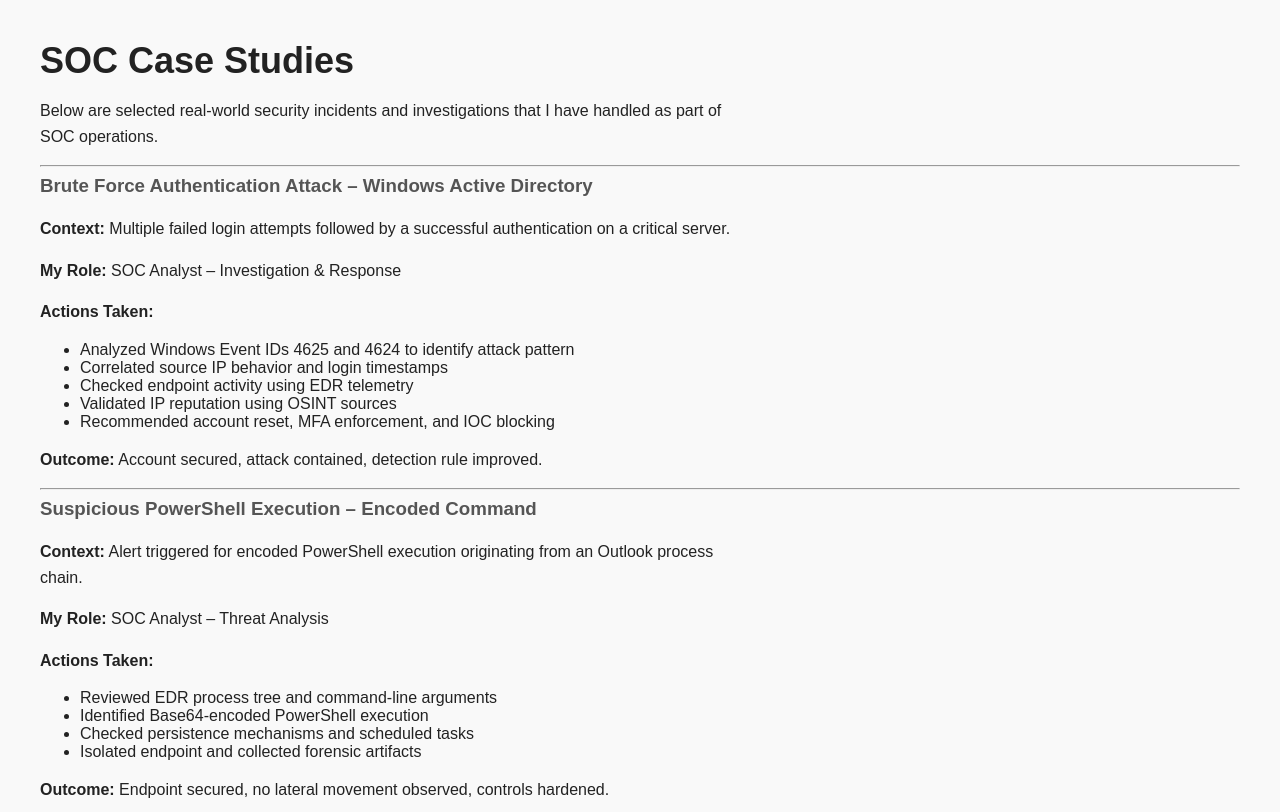
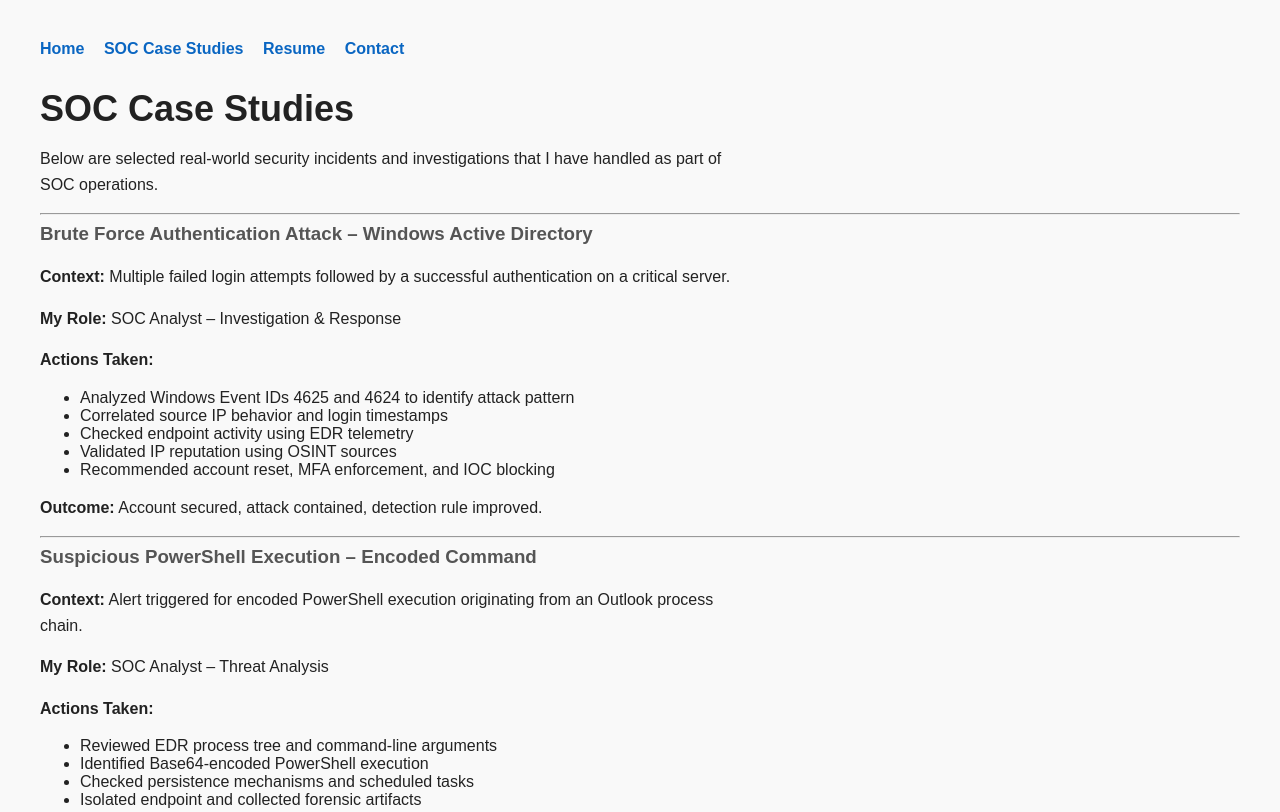
Before and after one commit to Naveenpachangi/naveenpachangi.github.io, a plain HTML site: page projects.html in a window 1280 px wide. Shown: the top 812 px of the page. Drawn offline with Linux system fonts and the light colour scheme.

Commit message:
Update projects.html

```diff
--- a/projects.html
+++ b/projects.html
@@ -6,6 +6,12 @@
   <meta name="viewport" content="width=device-width, initial-scale=1.0">
   <link rel="stylesheet" href="style.css">
 </head>
+<nav>
+  <a href="index.html">Home</a>
+  <a href="projects.html">SOC Case Studies</a>
+  <a href="Naveen_Pachangi_SOC_Analyst.pdf" target="_blank">Resume</a>
+  <a href="mailto:naveenpachangi666@gmail.com">Contact</a>
+</nav>
 
 <body>
 
```
